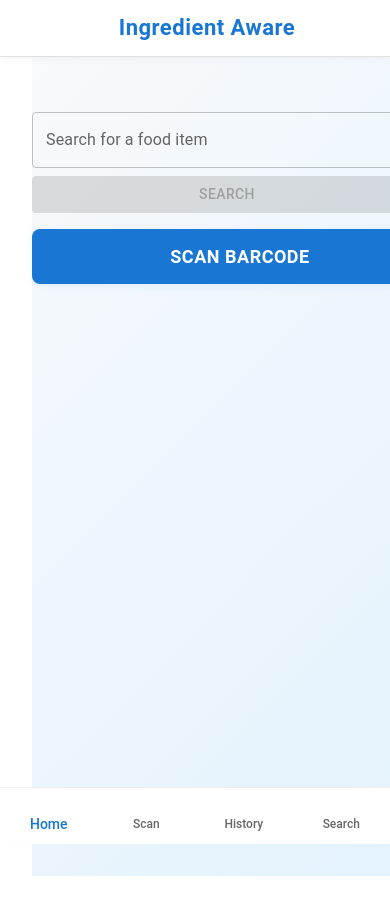
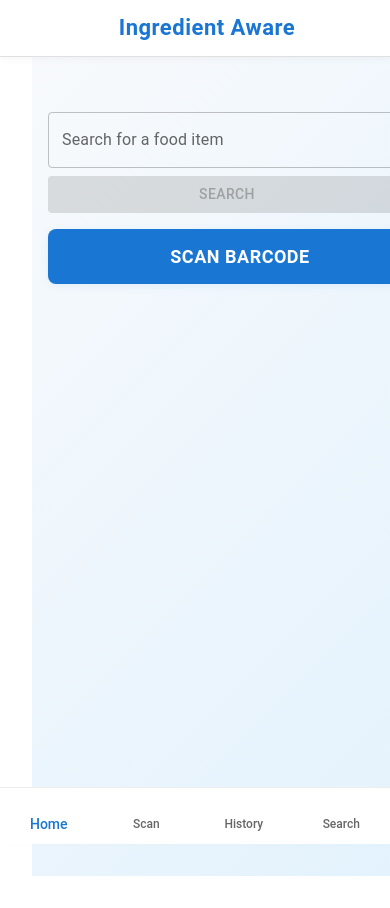
Before and after one commit to sunsetsacoustic/TransparenEats, a React (Vite) app in the folder web/: page / in a window 390 px wide. Shown: the top 908 px of the page. Built offline with nearby package versions, Linux system fonts and the light colour scheme; some icons are missing.

Commit message:
Fix Home screen: true edge-to-edge layout, mobile padding, and clean alignment for search and scan actions

```diff
--- a/web/src/App.tsx
+++ b/web/src/App.tsx
@@ -134,7 +134,7 @@ export default function App() {
         handleIngredientClick={() => {}}
       />
     ) : (
-      <Box sx={{ width: '100%', maxWidth: 420, mt: 2, px: 2 }}>
+      <Box sx={{ width: '100%', mt: 2, px: { xs: 2, sm: 0 }, boxSizing: 'border-box' }}>
         {/* Prominent Search Bar */}
         <Box sx={{ mb: 2 }}>
           <SearchBar
@@ -230,7 +230,7 @@ export default function App() {
         justifyContent: 'flex-start',
       }}>
         {tab === 0 && !product ? (
-          <Box sx={{ width: '100%', maxWidth: 420, mt: 2, px: 2 }}>
+          <Box sx={{ width: '100%', mt: 2, px: { xs: 2, sm: 0 }, boxSizing: 'border-box' }}>
             {/* Prominent Search Bar */}
             <Box sx={{ mb: 2 }}>
               <SearchBar
```
